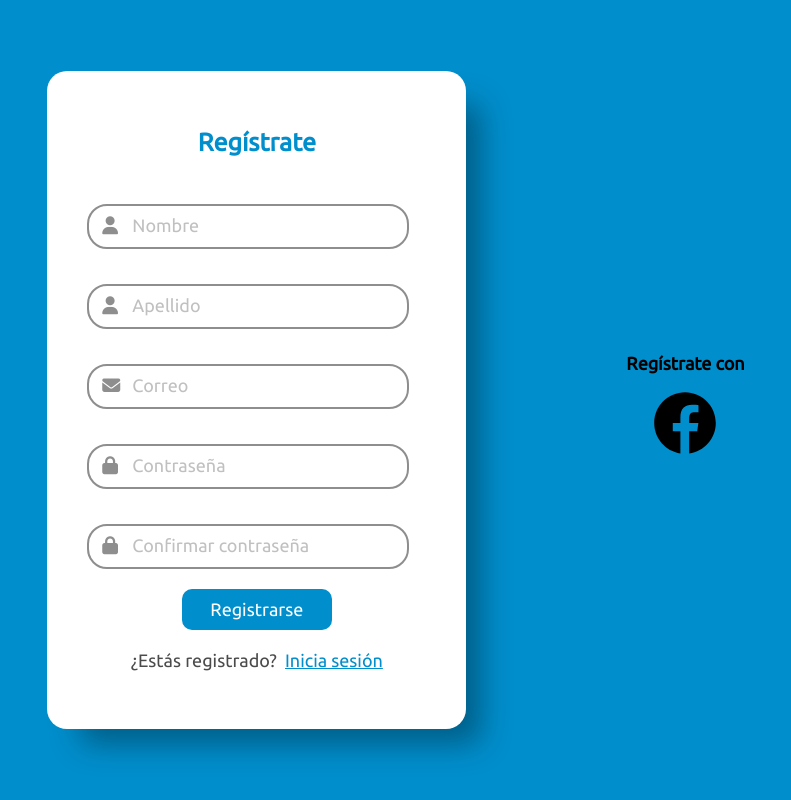
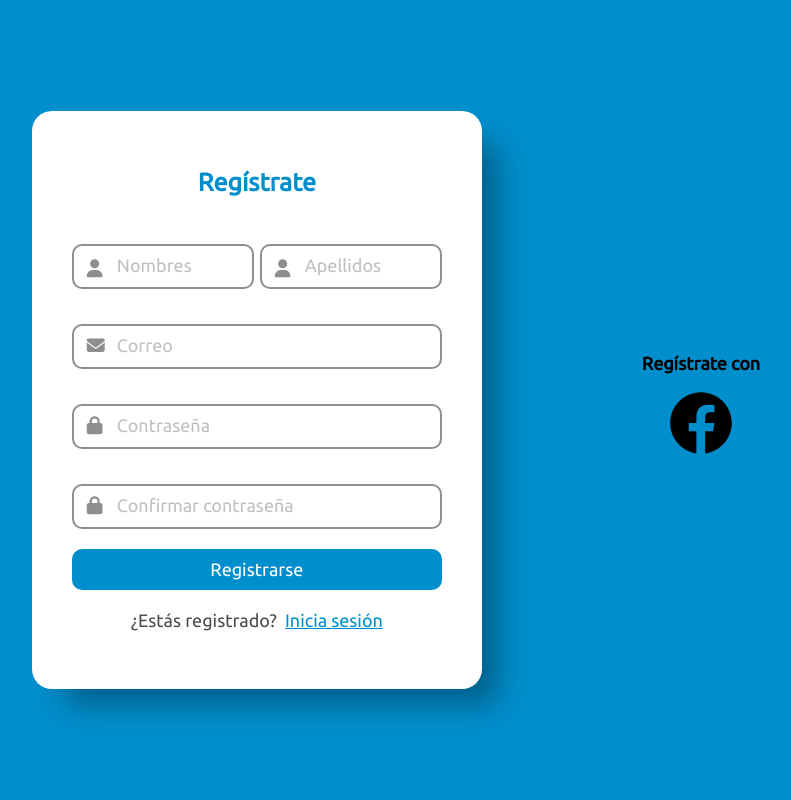
Before and after one commit to MarchenaTejada/FlashStore, a PHP site: page /registro.php in a window 1280 px wide. Shown: the whole page, without its empty margins (164-955 px from the left). Run offline with PHP 8.4, Linux system fonts and the light colour scheme; some libraries are stand-ins or nearby versions.

Commit message:
Visualización del form de registro

```diff
--- a/Desarrollo/assets/css/styles.css
+++ b/Desarrollo/assets/css/styles.css
@@ -34,7 +34,7 @@ h1{
     color: var(--primary-color);
 }
 
-.form-container{ /*Div que abarca el formulario*/
+.form-container{
     background-color: #fff;
     margin: auto 0;
     padding: 40px;
@@ -63,8 +63,14 @@ h1{
     transition: transform .3s, color .3s;
 }
 
+.double {
+    display: flex;
+    width: 100%;
+    gap: 6px;
+  }
+
 .form-input{
-    border-radius: 20px;
+    border-radius: 10px;
     outline: none;
     cursor: pointer;
     background: none;
@@ -75,7 +81,7 @@ h1{
     border: 2px solid var(--inactive-color);
     display: flex;
     flex-direction: column;
-    width: 95%;
+    width: 100%;
     transition: all 0.5s;
 }
 
@@ -121,7 +127,6 @@ h1{
     border-radius: 10px;
     transition: all 0.2s;
     width: 100%;
-    max-width: 150px;
 }
 
 .warning{
--- a/Desarrollo/registro.php
+++ b/Desarrollo/registro.php
@@ -37,16 +37,19 @@
         <div class="form-container">
             <h1>Regístrate</h1>
             <form id="form-register" action="" method="post">
+                <div class="double">
                     <div class="form-item">
                         <input id="name" type="text"  name="name" autocomplete="off" class="form-input" placeholder=" " required>
-                    <label for="name" class="form-label">Nombre</label>
+                        <label for="name" class="form-label">Nombres</label>
                         <i class="fa-solid fa-user"></i>
                     </div>
                     <div class="form-item">
                         <input id="surname" type="text" name="surname" autocomplete="off" class="form-input" placeholder=" " required>
-                    <label for="surname" class="form-label">Apellido</label>
+                        <label for="surname" class="form-label">Apellidos</label>
                         <i class="fa-solid fa-user"></i>
                     </div>
+                </div>
+
                 <div class="form-item">
                     <input id="mail" type="text" name="mail" autocomplete="off" class="form-input" placeholder=" " required>
                     <label for="mail" class="form-label">Correo</label>
```
Lines whose indentation alone changed are shown as unchanged.
